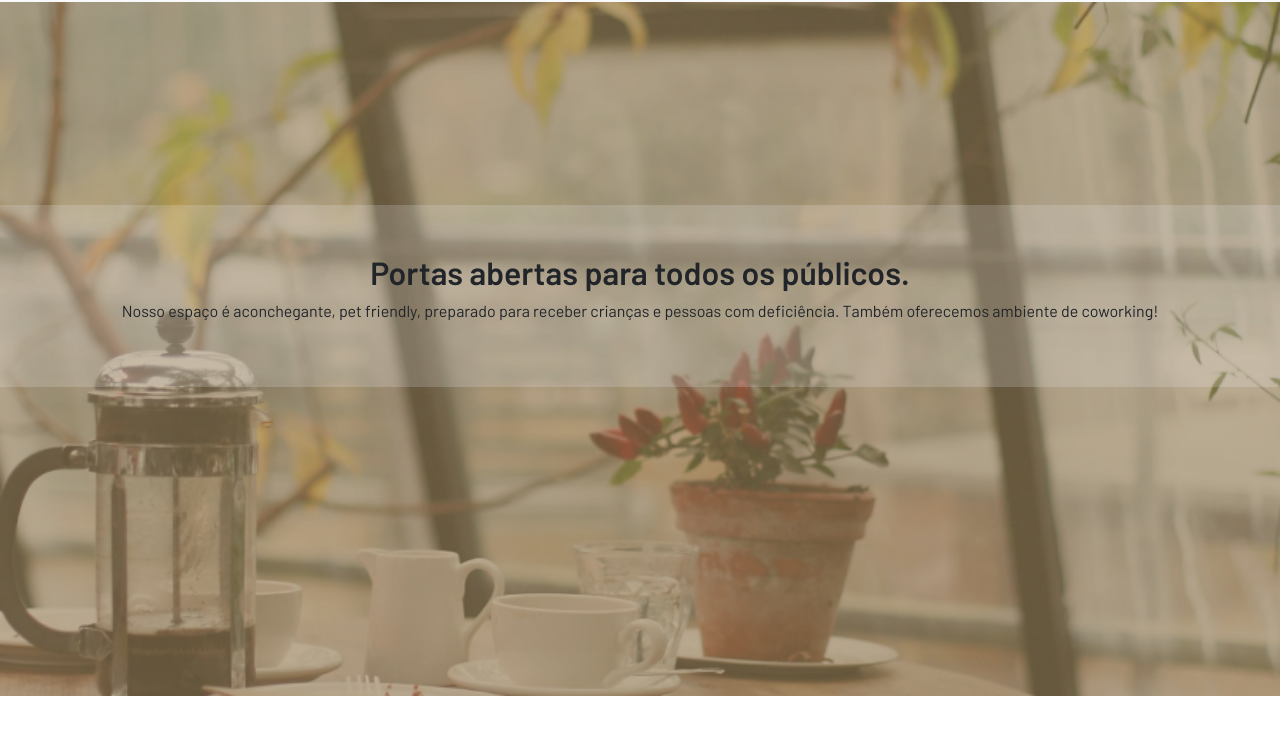
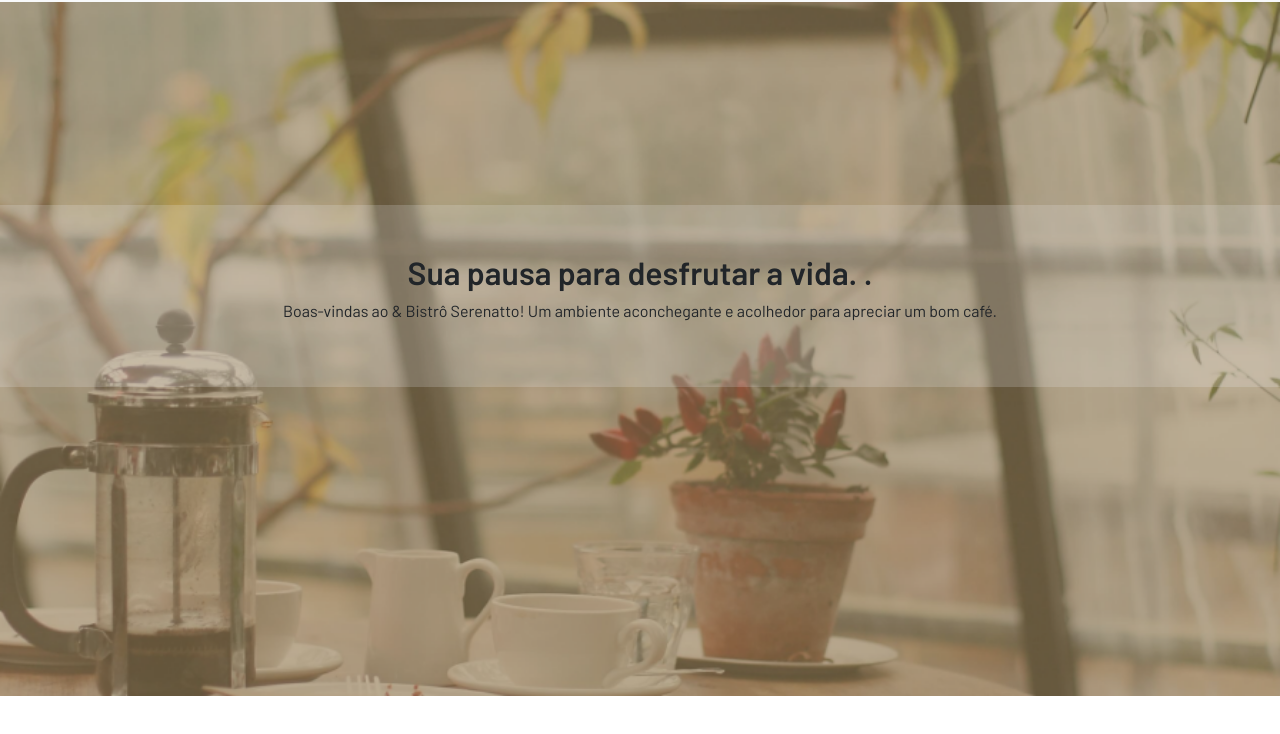
Before and after one commit to Web-D-on/Desenvolvimento-de-websites, a plain HTML site: page Serenatto/index.html in a window 1280 px wide. Shown: the part 104-838 px from the top of the page. Drawn offline with nearby package versions, Linux system fonts and the light colour scheme.

Commit message:
Atualizando o conteúdo da seção de banners para melhor recepção dos visitantes

```diff
--- a/Serenatto/index.html
+++ b/Serenatto/index.html
@@ -60,9 +60,8 @@
   <main>
     <section class="banners banner-1 d-flex flex-column justify-content-center text-center">
       <div class="banners-titulo bg-body-secondary py-5 ">
-        <h2 class="fw-bold">Portas abertas para todos os públicos.</h2>
-        <p>Nosso espaço é aconchegante, pet friendly, preparado para receber crianças e pessoas com deficiência. Também
-          oferecemos ambiente de coworking!</p>
+        <h2 class="fw-bold">Sua pausa para desfrutar a vida. .</h2>
+        <p>Boas-vindas ao & Bistrô Serenatto! Um ambiente aconchegante e acolhedor para apreciar um bom café.</p>
       </div>
     </section>
 
```
